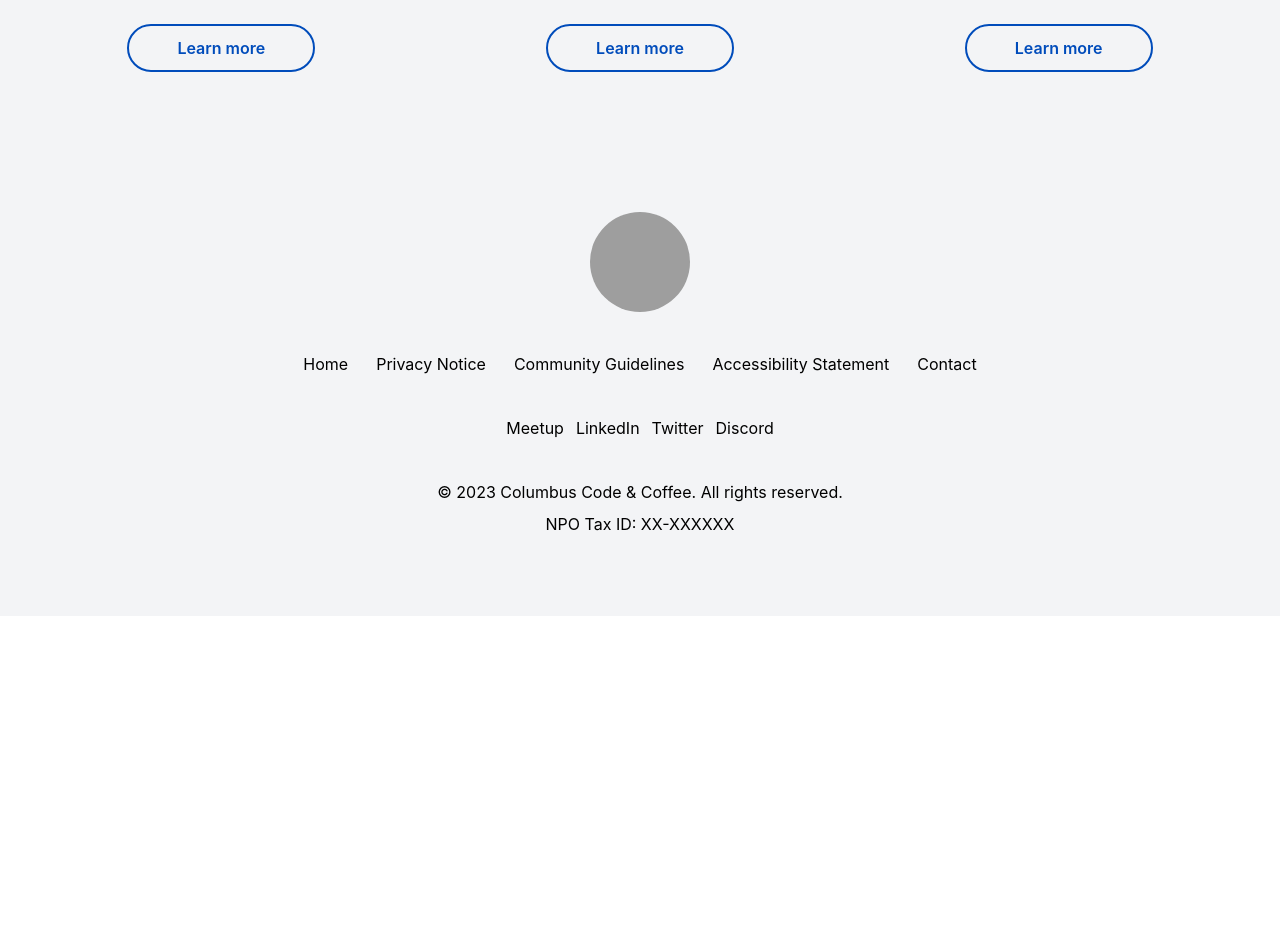
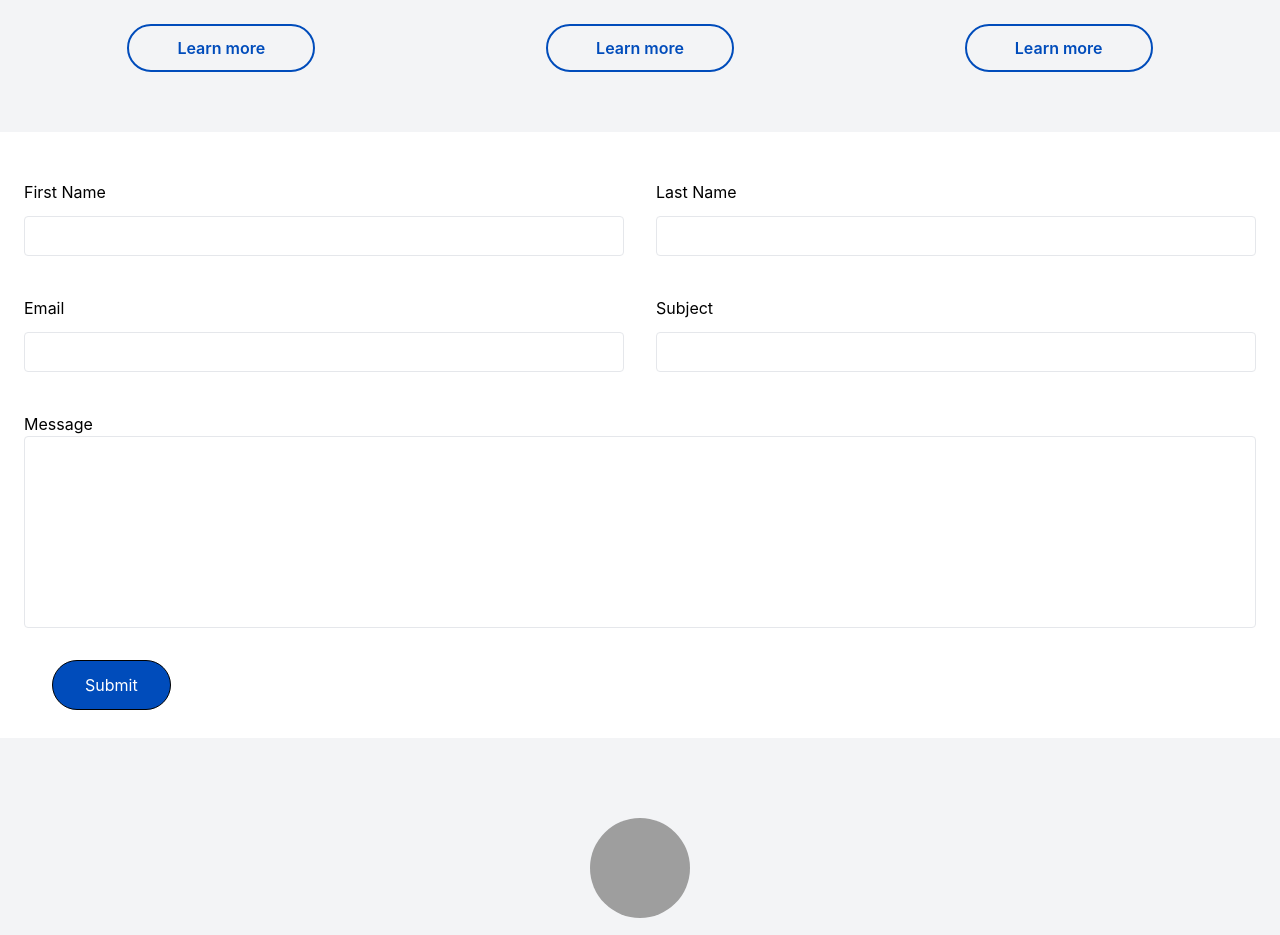
Before and after one commit to cbus-code-and-coffee/main-website-v2, a React (Vite) app: page / in a window 1280 px wide. Shown: the part 2040-2975 px from the top of the page. Before the commit the page ends 2656 px from the top, so only its background shows below. Built offline with nearby package versions, Linux system fonts and the light colour scheme; grey boxes are pictures that could not be loaded.

Commit message:
first commit: added form, styling and validation

```diff
--- a/package.json
+++ b/package.json
@@ -14,6 +14,7 @@
     "formik": "^2.4.5",
     "react": "^18.2.0",
     "react-dom": "^18.2.0",
+    "react-hook-form": "^7.54.2",
     "react-router-dom": "^6.17.0",
     "yup": "^1.3.2"
   },
--- a/src/components/Form.tsx
+++ b/src/components/Form.tsx
@@ -1,16 +1,34 @@
-// import { useForm, SubmitHandler } from "react-hook-form";
+import { useForm, SubmitHandler } from "react-hook-form";
 
-// interface FormValues {
-//   firstName: string;
-//   lastName: string;
-//   email: string;
-//   subject: string;
-//   message: string;
-// }
+interface FormValues {
+  firstName: string;
+  lastName: string;
+  email: string;
+  subject: string;
+  message: string;
+}
 
 const Form = () => {
+  const {
+    register,
+    handleSubmit,
+    formState: { errors },
+  } = useForm<FormValues>({
+    defaultValues: {
+      firstName: "",
+      lastName: "",
+      email: "",
+      subject: "",
+      message: "",
+    },
+  });
+
+  const onSubmit: SubmitHandler<FormValues> = (data) => {
+    console.log(data);
+  };
+
   return (
-    <form>
+    <form onSubmit={handleSubmit(onSubmit)}>
       <div className="form-wrapper flex flex-col gap-7 px-6">
         <div className="form-header flex flex-col gap-3 pb-5"></div>
 
@@ -20,16 +38,20 @@ const Form = () => {
             <input
               className="formLightBorder block border rounded w-full h-10 pl-1"
               type="text"
-              name="firstName"
+              {...register("firstName", {
+                required: "Please enter your first name",
+              })}
             />
+            <p className="text-red-500">{errors.firstName?.message}</p>
           </div>
           <div className="w-1/2 flex flex-col gap-3">
             <label htmlFor="lastName">Last Name</label>
             <input
               className="formLightBorder block border rounded w-full h-10 pl-1"
               type="text"
-              name="lastName"
+              {...register("lastName", { required: "Please enter last name" })}
             />
+            <p className="text-red-500">{errors.lastName?.message}</p>
           </div>
         </div>
 
@@ -39,16 +61,20 @@ const Form = () => {
             <input
               className="formLightBorder block border rounded w-full h-10 pl-1"
               type="email"
-              name="email"
+              {...register("email", { required: "Please enter your email" })}
             />
+            <p className="text-red-500">{errors.email?.message}</p>
           </div>
           <div className="w-1/2 flex flex-col gap-3">
             <label htmlFor="subject">Subject</label>
             <input
               className="formLightBorder block border rounded w-full h-10 pl-1"
               type="text"
-              name="subject"
+              {...register("subject", {
+                required: "Please enter your subject",
+              })}
             />
+            <p className="text-red-500">{errors.subject?.message}</p>
           </div>
         </div>
         <div className="field-container h-48">
@@ -56,11 +82,14 @@ const Form = () => {
           <input
             className="formLightBorder block border rounded w-full pl-1 h-full"
             type="text"
-            name="message"
+            {...register("message", { required: "Please enter a message" })}
           />
+          <p className="text-red-500">{errors.message?.message}</p>
         </div>
-        <div>
-          <button className="btn-blue-bg">Submit</button>
+        <div className="p-7">
+          <button className="btn-blue-bg" type="submit">
+            Submit
+          </button>
         </div>
       </div>
     </form>
--- a/src/pages/Home.tsx
+++ b/src/pages/Home.tsx
@@ -5,6 +5,7 @@ import Card from "../components/Card";
 import Section from "../components/Section";
 import WhatToExpect from "../components/WhatToExpect";
 import GetInvolved from "../components/GetInvolved";
+import Form from "../components/Form";
 // import SiteForm from "../components/SiteForm";
 
 const handleClick = () => {
@@ -36,6 +37,7 @@ const Home = () => {
         </Section>
         <WhatToExpect />
         <GetInvolved />
+        <Form />
       </>
       {/* <SiteForm title="Get in Touch" subtitle="Please contact us" /> */}
       <Footer />
```
Also changed, not shown: 1 other file (tests, documents, lock files or other folders).
